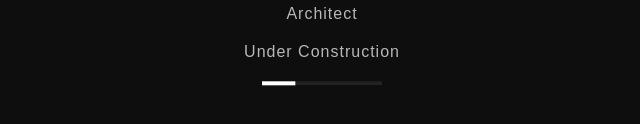
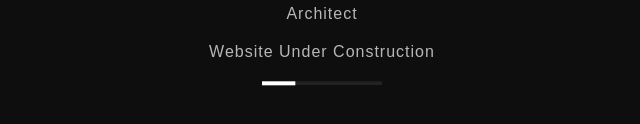
Before and after one commit to moukuri/moukuri.github.io, a plain HTML site: page index.html in a window 1280 px wide. Shown: the part 374-498 px from the top of the page, 318-958 px from the left. Drawn offline with Linux system fonts and the light colour scheme.

Commit message:
Update index.html

```diff
--- a/index.html
+++ b/index.html
@@ -68,7 +68,7 @@
   <div class="box">
     <h1>Moukuri Mohim</h1>
     <p>Architect</p>
-    <p>Under Construction</p>
+    <p>Website Under Construction</p>
     <div class="loader"></div>
   </div>
 </body>
```
